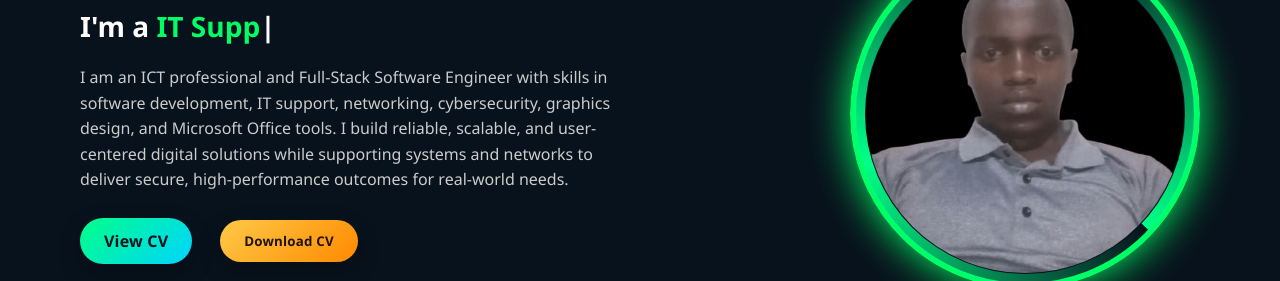
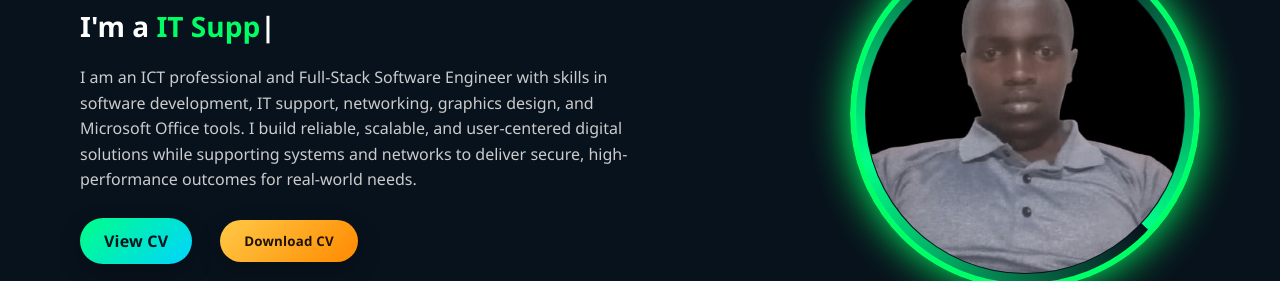
Before and after one commit to FranNMK/Super_finalportifolio, a website: page client/index.html in a window 1280 px wide. Shown: the part 319-600 px from the top of the page. Drawn offline with nearby package versions, Linux system fonts and the light colour scheme.

Commit message:
Remove cybersecurity mention from profile description

```diff
--- a/client/index.html
+++ b/client/index.html
@@ -54,7 +54,7 @@
 
             <p>
                 I am an ICT professional and Full-Stack Software Engineer with skills in
-                software development, IT support, networking, cybersecurity, graphics design,
+                software development, IT support, networking, graphics design,
                 and Microsoft Office tools. I build reliable, scalable, and user-centered
                 digital solutions while supporting systems and networks to deliver secure,
                 high-performance outcomes for real-world needs.
```
